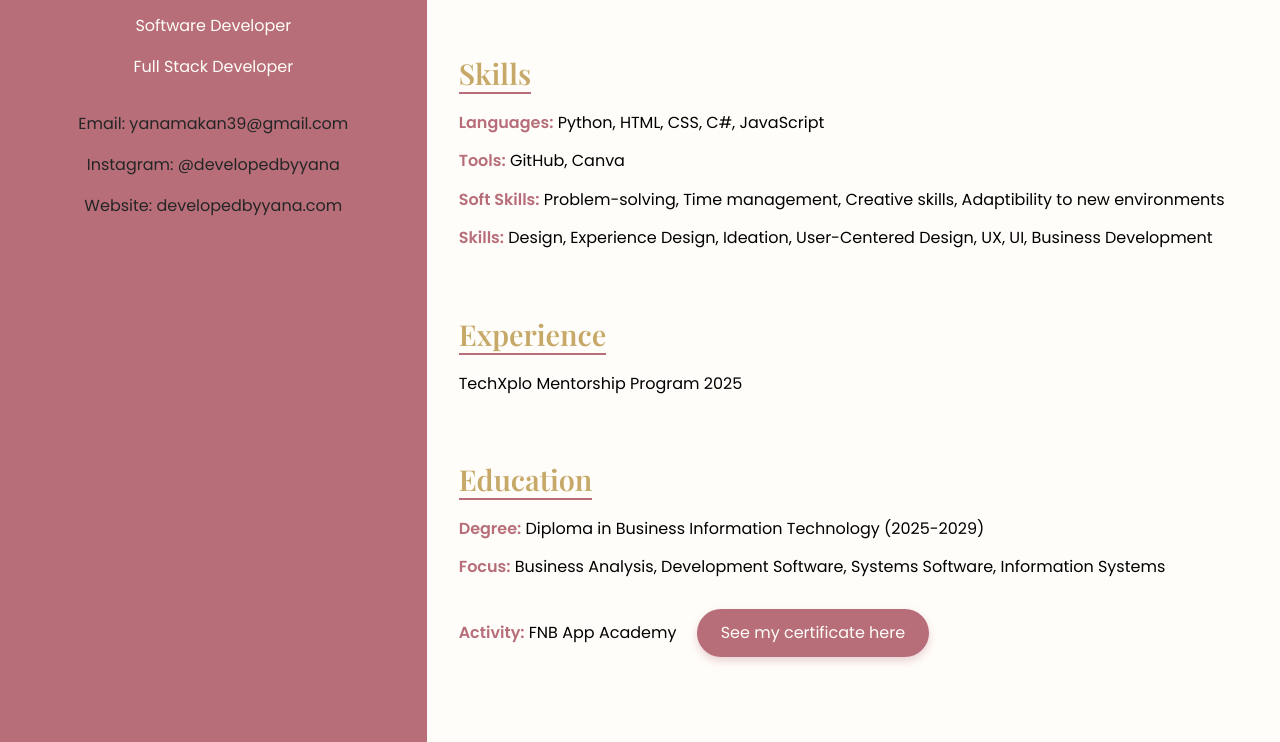
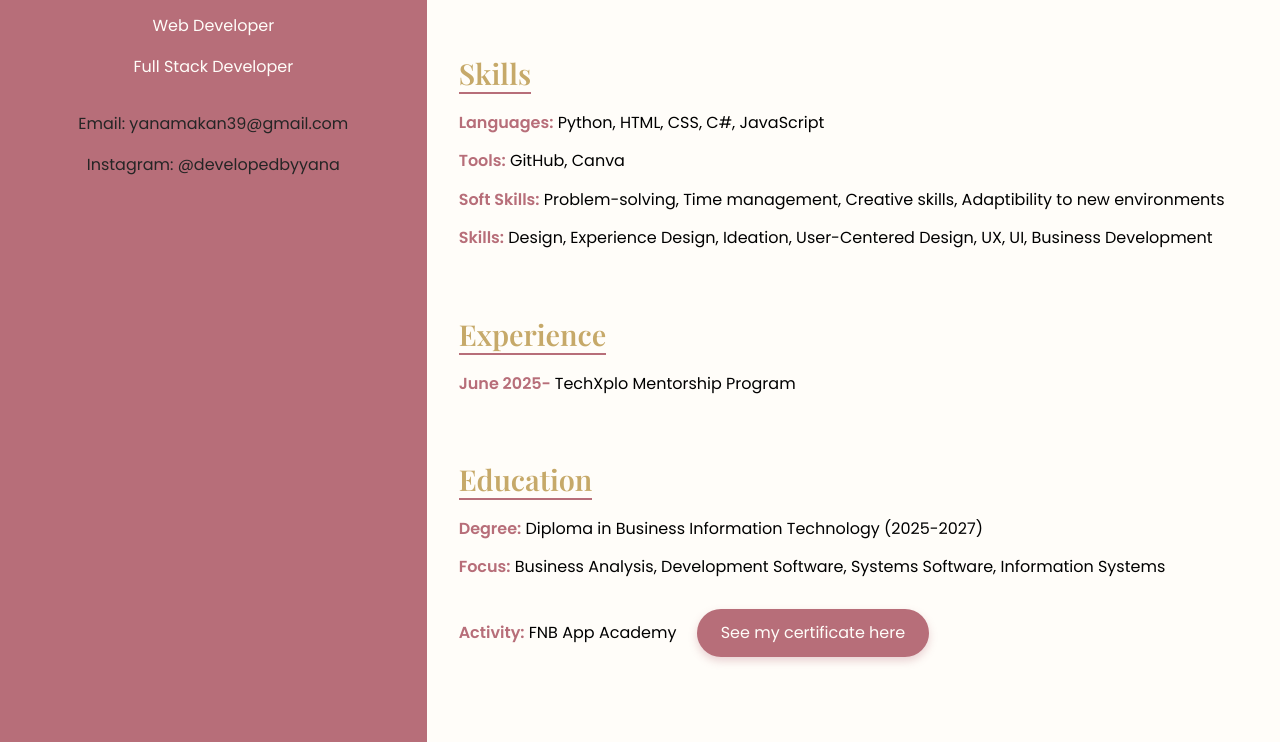
Before and after one commit to yanamakan/developed-by-yana, a plain HTML site: page resume.html in a window 1280 px wide. Shown: the part 632-1374 px from the top of the page. Drawn offline with nearby package versions, Linux system fonts and the light colour scheme.

Commit message:
Update resume.html

```diff
--- a/resume.html
+++ b/resume.html
@@ -27,12 +27,11 @@
   <div class="left">
     <img src="images/me1.jpg" alt="Profile Picture">
     <h1>Yana</h1>
-    <p>Software Developer</p>
+    <p>Web Developer</p>
     <p>Full Stack Developer</p>
     <div class="contact">
       <p>Email: yanamakan39@gmail.com</p>
       <p>Instagram: @developedbyyana</p>
-      <p>Website: developedbyyana.com</p>
     </div>
   </div>
 
@@ -60,7 +59,7 @@
     <div class="section">
       <h2>Experience</h2>
       <ul>
-        <li>TechXplo Mentorship Program 2025</li>
+        <li><span class="highlight">June 2025- </span>TechXplo Mentorship Program</li>
 <!--         <li>✔️ Landing Pages for Product Launches</li>
         <li>✔️ Full-Stack Web App Development</li> -->
       </ul>
@@ -69,7 +68,7 @@
     <div class="section">
       <h2>Education</h2>
       <ul>
-        <li><span class="highlight">Degree:</span> Diploma in Business Information Technology (2025-2029)</li>
+        <li><span class="highlight">Degree:</span> Diploma in Business Information Technology (2025-2027)</li>
         <li><span class="highlight">Focus:</span> Business Analysis, Development Software, Systems Software, Information Systems</li>
         <li><span class="highlight">Activity:</span> FNB App Academy <a class="btn" href="FNB_cert.pdf">See my certificate here</a></li>
       </ul>
```
